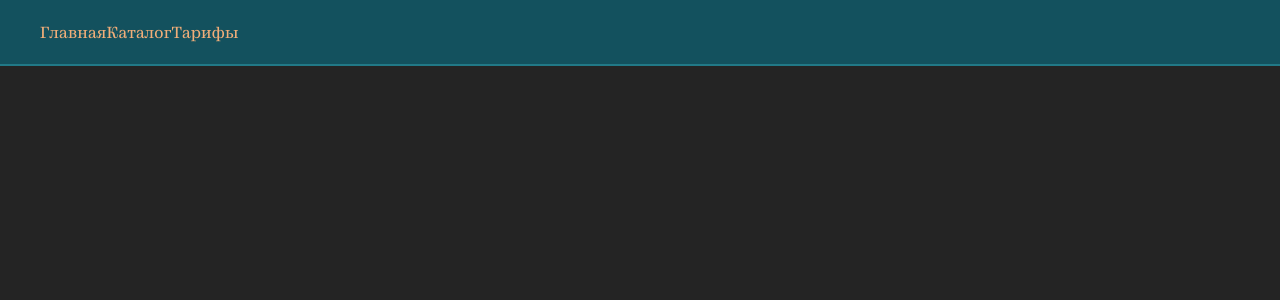
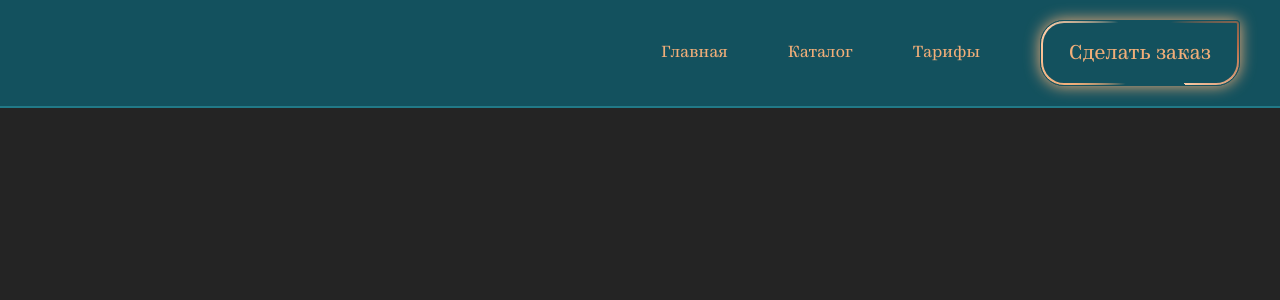
Before and after one commit to Alexey917/quizwebsite, a React (Vite) app in the folder front/: page / in a window 1280 px wide. Shown: the top 300 px of the page. Built offline with nearby package versions, Linux system fonts and the light colour scheme.

Commit message:
Добавил кастомную ссылку

```diff
--- a/front/src/components/Header/Header.module.css
+++ b/front/src/components/Header/Header.module.css
@@ -19,3 +19,10 @@
   font-size: 16px;
   line-height: 100%;
 }
+
+.navigation {
+  display: flex;
+  align-items: center;
+  justify-content: flex-end;
+  gap: 60px;
+}
--- a/front/src/components/Header/Header.tsx
+++ b/front/src/components/Header/Header.tsx
@@ -1,12 +1,13 @@
 import { Link } from 'react-router-dom';
 
 import classes from './Header.module.css';
+import { CustomLink } from '@/ui';
 
 export const Header = () => {
   return (
     <header className={classes.header}>
       <div className={classes.container}>
-        <nav>
+        <nav className={classes.navigation}>
           <Link to="/" className={classes.link}>
             Главная
           </Link>
@@ -16,6 +17,7 @@ export const Header = () => {
           <Link to="rate" className={classes.link}>
             Тарифы
           </Link>
+          <CustomLink to="/" text="Сделать заказ" />
         </nav>
       </div>
     </header>
--- /dev/null
+++ b/front/src/ui/CustomLink/CustomLink.module.css
@@ -0,0 +1,149 @@
+/* .wrapper {
+  position: relative;
+  padding: 23px 28px;
+  background: #13515e;
+  text-align: center;
+  border-radius: 24px 4px 24px 24px;
+}
+
+@property --angle {
+  syntax: '<angle>';
+  initial-value: 0deg;
+  inherits: false;
+}
+
+.wrapper::after,
+.wrapper::before {
+  content: '';
+  position: absolute;
+  padding: 2px;
+  width: 100%;
+  height: 100%;
+
+  background: conic-gradient(
+    from var(--angle),
+    #f1ae79,
+    transparent,
+    transparent,
+    rgba(254, 205, 167),
+    transparent,
+    transparent,
+    rgba(254, 205, 167),
+    transparent,
+    transparent,
+    #b46b48,
+    transparent,
+    transparent
+  );
+  border-radius: 24px 4px 24px 24px;
+  top: 50%;
+  left: 50%;
+  translate: -50% -50%;
+  z-index: -1;
+  animation: spin 3s linear infinite;
+}
+
+.wrapper::before {
+  filter: blur(1.5rem);
+  opacity: 0.5;
+}
+
+@keyframes spin {
+  0% {
+    --angle: 0deg;
+  }
+
+  25% {
+    --angle: 90deg;
+  }
+
+  75% {
+    --angle: 270deg;
+  }
+
+  100% {
+    --angle: 360deg;
+  }
+} */
+
+@property --angle {
+  syntax: '<angle>';
+  initial-value: 125deg;
+  inherits: false;
+}
+
+/*transparent,
+    transparent,
+    transparent,
+    #f1ae79,
+    #fecda7,
+    transparent,
+    transparent,
+    transparent,
+    #fecda7,
+    #b46b48*/
+
+.wrapper {
+  position: relative;
+  display: inline-block;
+  padding: 2px; /* Толщина градиентного бордера */
+  border-radius: 24px 4px 24px 24px;
+  background: conic-gradient(
+    from var(--angle),
+    transparent,
+    transparent,
+    transparent,
+    #f1ae79,
+    #fecda7,
+    transparent,
+    transparent,
+    transparent,
+    #b46b48,
+    #fecda7
+  );
+  border: 0.5px solid #13515e;
+  box-shadow: 0 0 15px #f1ae79;
+}
+
+.inner {
+  position: relative;
+  padding: 18px 26px;
+  background: #13515e;
+  border-radius: 21px 1px 21px 21px;
+  z-index: 1;
+}
+
+@keyframes spin {
+  0% {
+    --angle: 125deg;
+  }
+
+  25% {
+    --angle: 215deg;
+  }
+
+  75% {
+    --angle: 395deg;
+  }
+
+  100% {
+    --angle: 485deg;
+  }
+}
+
+.link {
+  color: #f1ae79;
+  text-decoration: none;
+  font-family: 'Naga', serif;
+  font-weight: 400;
+  font-style: normal;
+  font-size: 20px;
+  line-height: 100%;
+}
+
+@media (hover: hover) {
+  .wrapper:hover {
+    cursor: pointer;
+    animation: spin 3s linear infinite;
+  }
+}
--- /dev/null
+++ b/front/src/ui/CustomLink/CustomLink.tsx
@@ -0,0 +1,21 @@
+import type { FC } from 'react';
+import { Link } from 'react-router-dom';
+
+import classes from './CustomLink.module.css';
+
+interface ICustomLink {
+  to: string;
+  text: string;
+}
+
+export const CustomLink: FC<ICustomLink> = ({ to, text }) => {
+  return (
+    <div className={classes.wrapper}>
+      <div className={classes.inner}>
+        <Link to={to} className={classes.link}>
+          {text}
+        </Link>
+      </div>
+    </div>
+  );
+};
--- /dev/null
+++ b/front/src/ui/CustomLink/index.ts
@@ -0,0 +1 @@
+export { CustomLink } from './CustomLink';
--- /dev/null
+++ b/front/src/ui/index.ts
@@ -0,0 +1 @@
+export { CustomLink } from './CustomLink/CustomLink'
```
